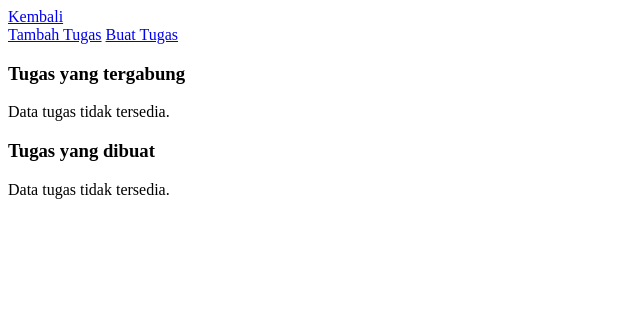
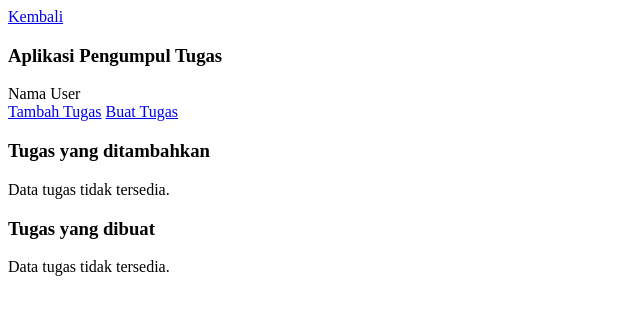
Before and after one commit to irsyadfadhil123/pemweb-proyek-akhir-k4, a PHP site: page /proyek-akhir-web-k4/views/tugas/index.php in a window 1280 px wide. Shown: the top 315 px of the page, without its empty margins (0-640 px from the left). Run offline with PHP 8.4, Linux system fonts and the light colour scheme; some libraries are stand-ins or nearby versions.

Commit message:
Styling: Index (#21)
* Styling: Upload

* Update upload.php

* Update

---------

Co-authored-by: Irsyad Fadhil <71073281+irsyadfadhil123@users.noreply.github.com>

```diff
--- a/app/views/tugas/index.php
+++ b/app/views/tugas/index.php
@@ -1,18 +1,36 @@
-<a href="<?= BASEURL;?>/home/index">Kembali</a><br>
-<a href="<?= BASEURL;?>/tugas/tambahTugas">Tambah Tugas</a>
-<a href="<?= BASEURL;?>/tugas/buatTugas">Buat Tugas</a>
+        <div class="d-flex justify-content-between bg-light align-self-stretch p-3 shadow mb-3">
+            <a href="<?= BASEURL;?>/home/index" class="btn btn-outline-warning">Kembali</a>
+            <h3 class="display-6 fs-4 fw-semibold align-self-center">Aplikasi Pengumpul Tugas</h3>
+            <div class="align-self-center">
+                <label class="lead fw-medium">Nama User</label>
+            </div>
+        </div>
 
+        <div class="d-flex flex-column align-items-start p-4">
 
-<h3>Tugas yang tergabung</h3>
+            <div class="d-flex mb-3">
+                <a href="<?= BASEURL;?>/tugas/tambahTugas" class="btn btn-outline-success me-3">Tambah Tugas</a>
+                <a href="<?= BASEURL;?>/tugas/buatTugas" class="btn btn-outline-info">Buat Tugas</a>
+            </div>
+
+            <h3 class="display-6 fw-semibold mb-3">Tugas yang ditambahkan</h3>
+
+            <div class="d-flex mb-3">
             <?php
             if (!empty($data['tugas'])) {
                 foreach ($data['tugas'] as $tugas_tergabung) {
                     if ($tugas_tergabung['admin'] !== $_COOKIE['id']) {
             ?>
-<p><?= $tugas_tergabung['judul']; ?></p>
-<p><?= $tugas_tergabung['deskripsi']; ?></p>
-<p><?= $tugas_tergabung['deadline']; ?></p>
-<a href="<?= BASEURL;?>/tugas/upload/<?= $tugas_tergabung['tugas_id'];?>">upload</a>
+                <div class="d-flex flex-column me-4" style="width: 250px; height: 250px;">
+                    <div class="d-flex flex-column bg-secondary p-3 flex-fill text-light">
+                        <label class="lead fw-semibold"><?= $tugas_tergabung['judul']; ?></label>
+                        <label class="lead fs-6"><?= $tugas_tergabung['deskripsi']; ?></label>
+                    </div>
+                    <div class="d-flex bg-warning p-3 pt-2 pb-2 justify-content-between">
+                        <label class="align-self-center"><?= $tugas_tergabung['deadline']; ?></label>
+                        <a href="<?= BASEURL;?>/tugas/upload/<?= $tugas_tergabung['tugas_id'];?>" class="btn btn-secondary">Upload</a>
+                    </div>
+                </div>
             <?php
                     }
                 }
@@ -20,17 +38,26 @@
                 echo "Data tugas tidak tersedia.";
             }
             ?>
+            </div>
 
-<h3>Tugas yang dibuat</h3>
+            <h3 class="display-6 fw-semibold mb-3">Tugas yang dibuat</h3>
+
+            <div class="d-flex mb-3">
             <?php
             if (!empty($data['tugas'])) {
                 foreach ($data['tugas'] as $tugas_dibuat) {
                     if ($tugas_dibuat['admin'] == $_COOKIE['id']) {
             ?>
-<p><?= $tugas_dibuat['judul']; ?></p>
-<p><?= $tugas_dibuat['deskripsi']; ?></p>
-<p><?= $tugas_dibuat['deadline']; ?></p>
-<a href="<?= BASEURL;?>/tugas/lihat/<?= $tugas_dibuat['tugas_id'];?>">lihat</a>
+                <div class="d-flex flex-column me-4" style="width: 250px; height: 250px;">
+                    <div class="d-flex flex-column bg-secondary p-3 flex-fill text-light">
+                        <label class="lead fw-semibold"><?= $tugas_dibuat['judul']; ?></label>
+                        <label class="lead fs-6"><?= $tugas_dibuat['deskripsi']; ?></label>
+                    </div>
+                    <div class="d-flex bg-warning p-3 pt-2 pb-2 justify-content-between">
+                        <label class="align-self-center"><?= $tugas_dibuat['deadline']; ?></label>
+                        <a href="<?= BASEURL;?>/tugas/lihat/<?= $tugas_dibuat['tugas_id'];?>" class="btn btn-secondary">Lihat</a>
+                    </div>
+                </div>
             <?php
                     }
                 }
@@ -38,3 +65,5 @@
                 echo "Data tugas tidak tersedia.";
             }
             ?>
+            </div>
+        </div>
```
Also changed, not shown: testing/index.php (+63 -42 lines). Lines whose indentation alone changed are shown as unchanged.
